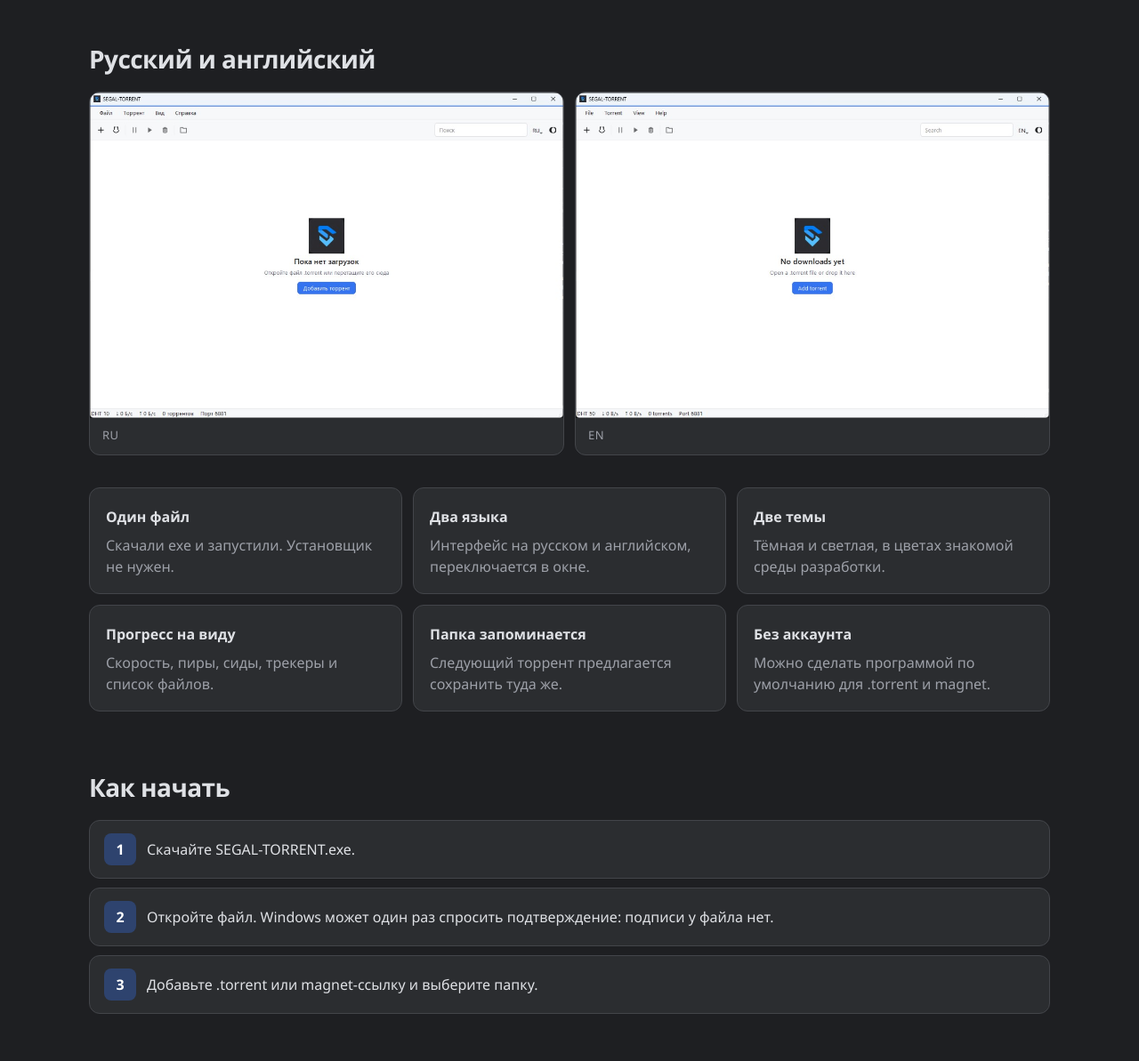
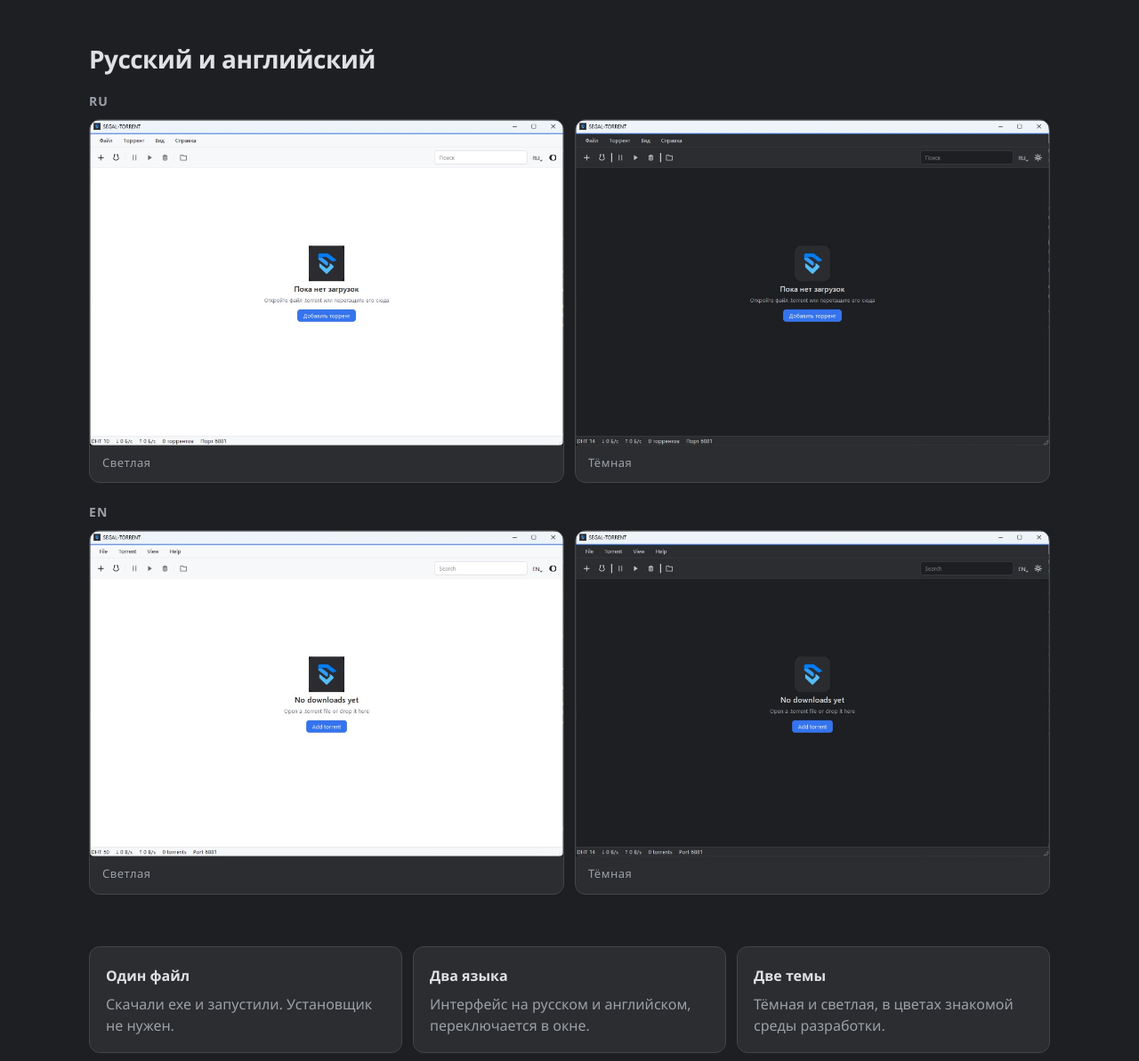
Before and after one commit to daniilcg/SEGAL-TORRENT, a plain HTML site: page docs/index.html in a window 1280 px wide. Shown: the part 466-1659 px from the top of the page at 89% size. Drawn offline with Linux system fonts and the light colour scheme.

Commit message:
Show light and dark windows for Russian and English.

```diff
--- a/docs/index.html
+++ b/docs/index.html
@@ -121,6 +121,8 @@
     }
     .shots { padding: 12px 0 8px; }
     .shots h2 { margin: 0 0 16px; font-size: 28px; letter-spacing: -0.02em; }
+    .lang-block { margin: 0 0 22px; }
+    .lang-block h3 { margin: 0 0 10px; font-size: 14px; letter-spacing: 0.08em; color: var(--dim); }
     .pair { display: grid; grid-template-columns: 1fr 1fr; gap: 12px; }
     .shot {
       margin: 0;
@@ -229,15 +231,31 @@
     </section>
     <section class="shots" id="shots">
       <h2 data-ru="Русский и английский" data-en="Russian and English">Русский и английский</h2>
-      <div class="pair">
-        <figure class="shot">
-          <img src="screen-ru.png" alt="SEGAL-TORRENT, русский интерфейс">
-          <span>RU</span>
-        </figure>
-        <figure class="shot">
-          <img src="screen-en.png" alt="SEGAL-TORRENT, English interface">
-          <span>EN</span>
-        </figure>
+      <div class="lang-block">
+        <h3>RU</h3>
+        <div class="pair">
+          <figure class="shot">
+            <img src="screen-ru.png" alt="SEGAL-TORRENT, светлая тема, русский">
+            <span data-ru="Светлая" data-en="Light">Светлая</span>
+          </figure>
+          <figure class="shot">
+            <img src="screen-ru-dark.png" alt="SEGAL-TORRENT, тёмная тема, русский">
+            <span data-ru="Тёмная" data-en="Dark">Тёмная</span>
+          </figure>
+        </div>
+      </div>
+      <div class="lang-block">
+        <h3>EN</h3>
+        <div class="pair">
+          <figure class="shot">
+            <img src="screen-en.png" alt="SEGAL-TORRENT, light theme, English">
+            <span data-ru="Светлая" data-en="Light">Светлая</span>
+          </figure>
+          <figure class="shot">
+            <img src="screen-en-dark.png" alt="SEGAL-TORRENT, dark theme, English">
+            <span data-ru="Тёмная" data-en="Dark">Тёмная</span>
+          </figure>
+        </div>
       </div>
     </section>
     <section class="grid" id="features">
```
Also changed, not shown: docs/screen-en-dark.png (added), docs/screen-ru-dark.png (added), 1 other file.
